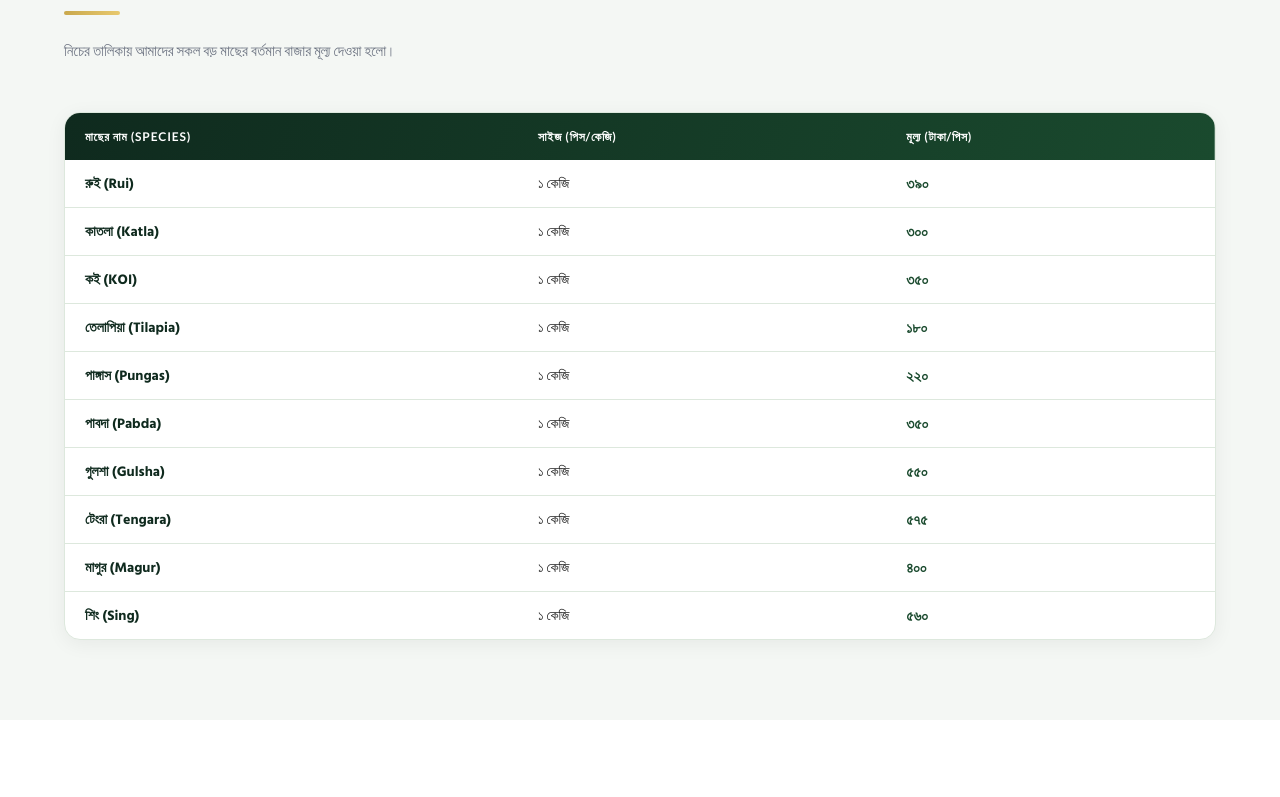
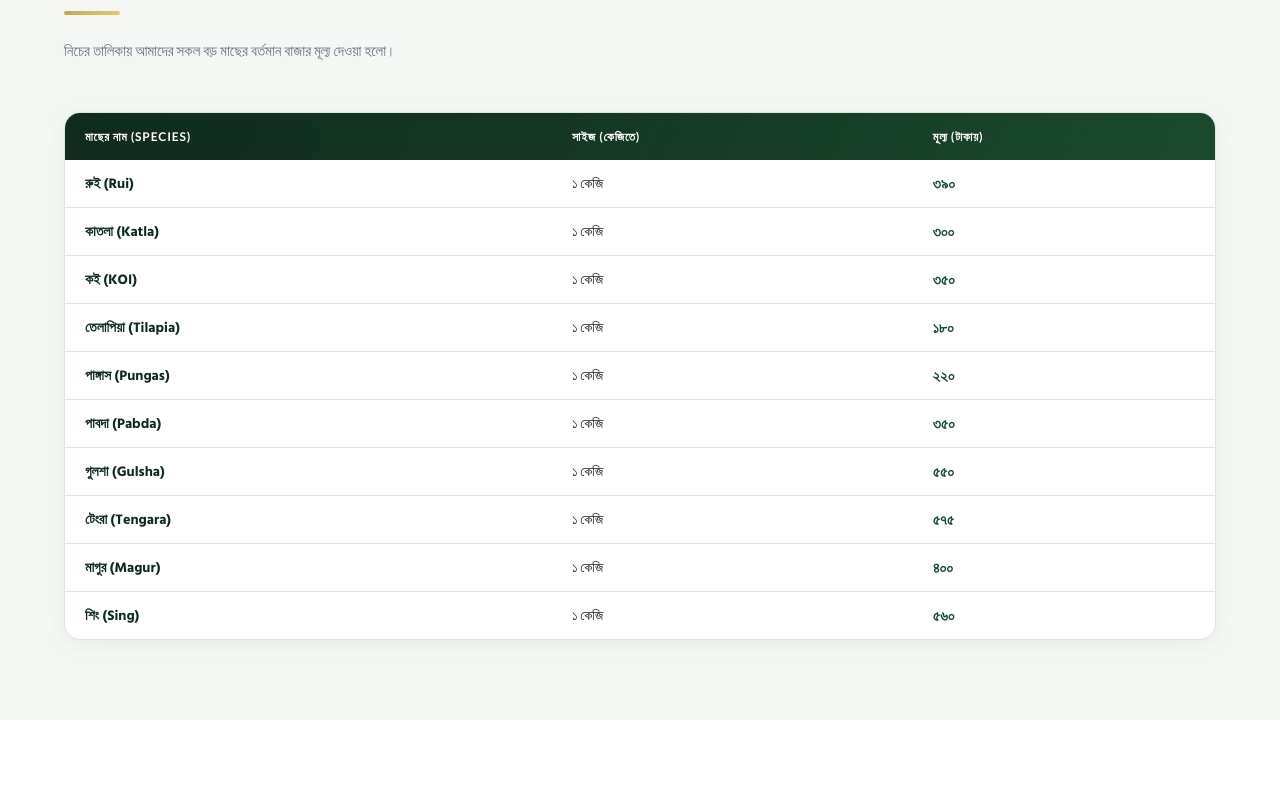
Before and after one commit to RSFisheries/web, a plain HTML site: page index.html in a window 1280 px wide. Shown: the part 4401-5198 px from the top of the page. Drawn offline with nearby package versions, Linux system fonts and the light colour scheme.

Commit message:
Update index.html

```diff
--- a/index.html
+++ b/index.html
@@ -831,8 +831,8 @@
         <thead>
           <tr>
             <th>মাছের নাম (Species)</th>
-            <th>সাইজ (পিস/কেজি)</th>
-            <th>মূল্য (টাকা/পিস)</th>
+            <th>সাইজ (কেজিতে)</th>
+            <th>মূল্য (টাকায়)</th>
           </tr>
         </thead>
         <tbody>
```
